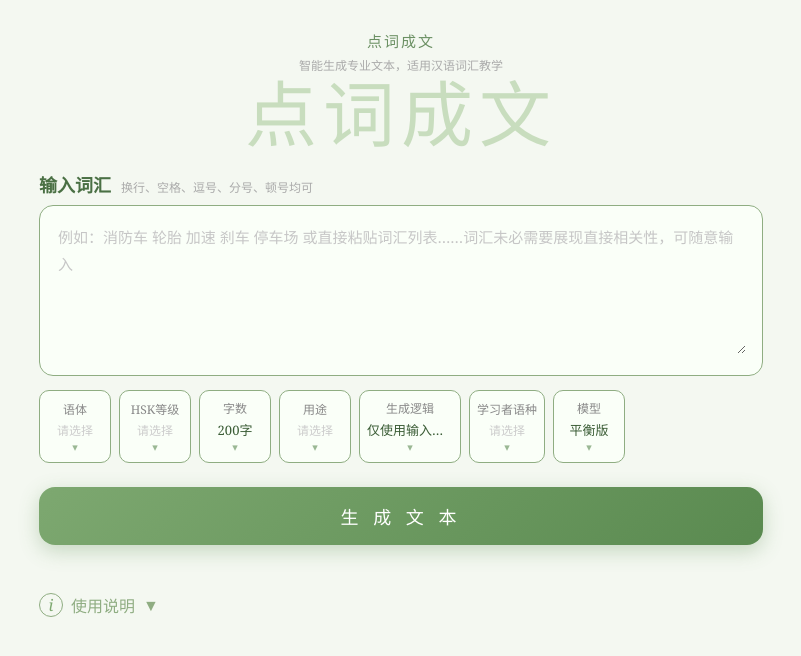
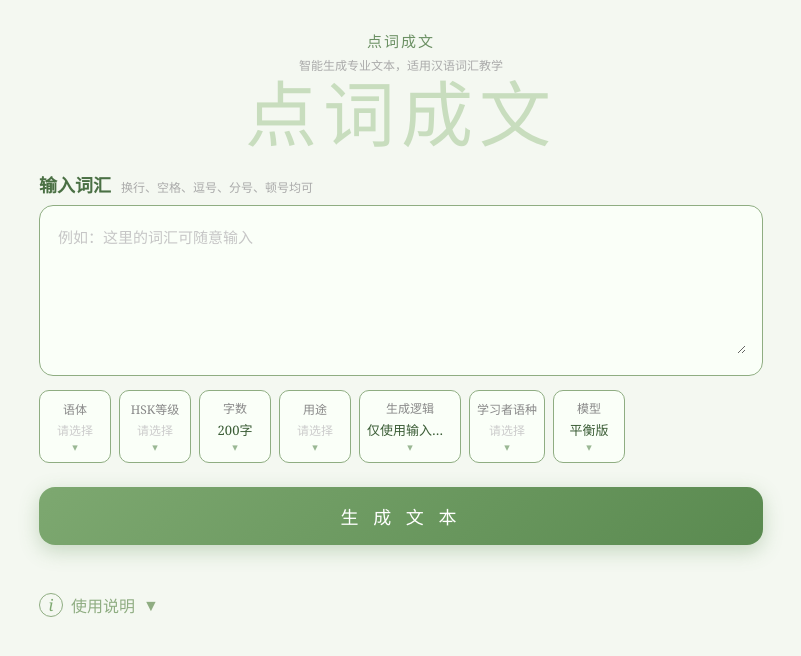
Before and after one commit to hcypkumain/DianCiChengWen, a React (Vite) app: page / in a window 1280 px wide. Shown: the top 656 px of the page, without its empty margins (239-1040 px from the left). Built offline with nearby package versions, Linux system fonts and the light colour scheme.

Commit message:
change default input

```diff
--- a/src/main.jsx
+++ b/src/main.jsx
@@ -178,7 +178,7 @@ function App() {
           <span className="input-hint">换行、空格、逗号、分号、顿号均可</span>
         </div>
         <div className="input-box-wrap">
-          <textarea className="word-input" value={state.inputWords} maxLength={2000} placeholder="例如：消防车 轮胎 加速 刹车 停车场 或直接粘贴词汇列表……词汇未必需要展现直接相关性，可随意输入" onChange={(event) => setState((prev) => ({ ...prev, inputWords: event.target.value }))} />
+          <textarea className="word-input" value={state.inputWords} maxLength={2000} placeholder="例如：这里的词汇可随意输入" onChange={(event) => setState((prev) => ({ ...prev, inputWords: event.target.value }))} />
           {state.inputWords && <button className="clear-btn" onClick={() => setState((prev) => ({ ...prev, inputWords: '' }))}>×</button>}
         </div>
       </section>
```
